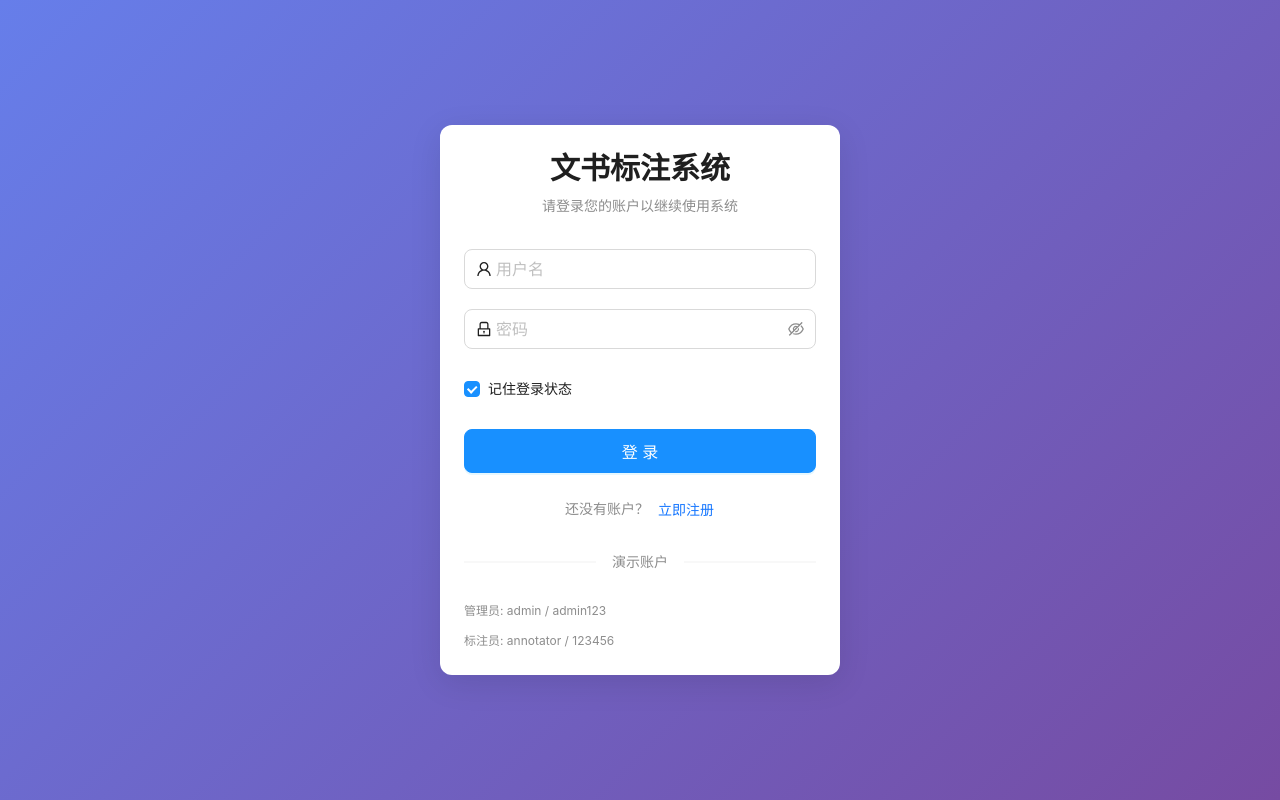
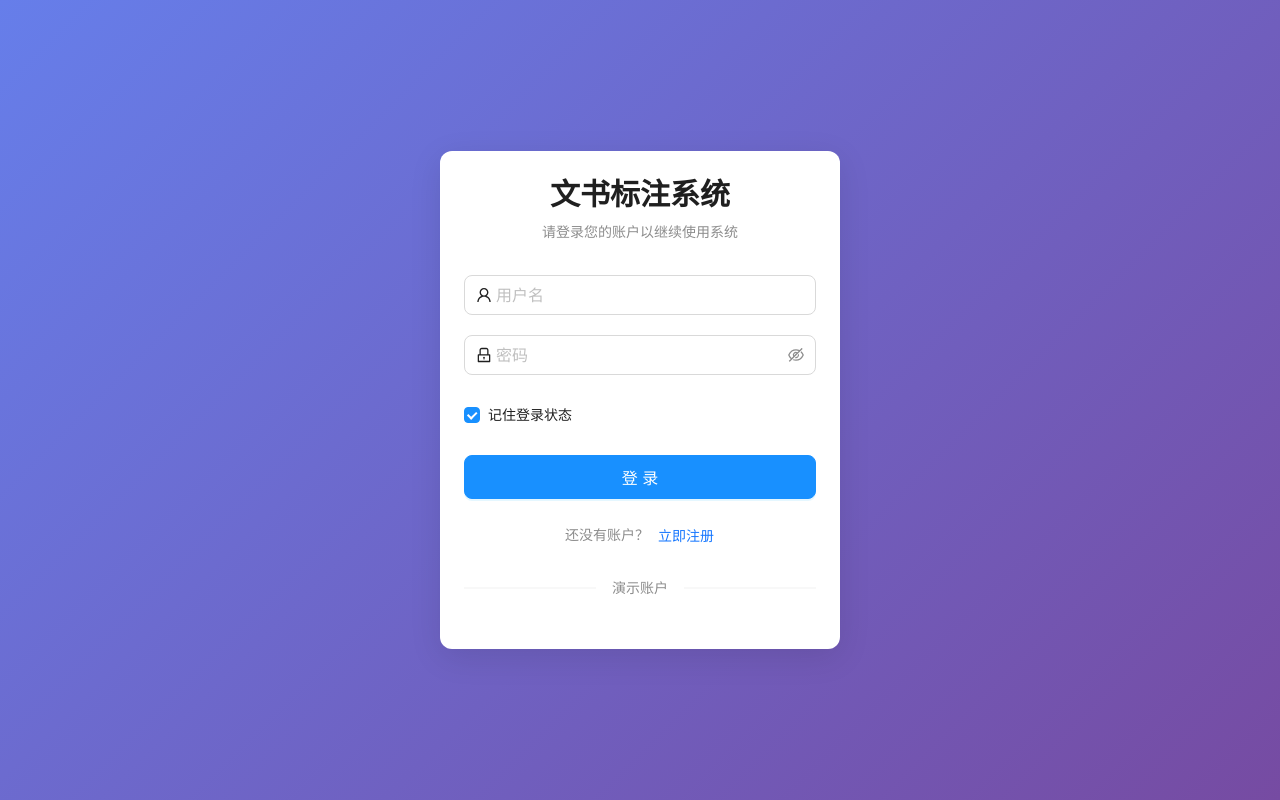
Before and after one commit to youayou-Lee/Annotator, a React (Vite) app in the folder frontend/: page /login in a window 1280 px wide. Built offline with nearby package versions, Linux system fonts and the light colour scheme.

Commit message:
小修页面内容

```diff
--- a/frontend/src/pages/Annotation/components/AnnotationFormRenderer.tsx
+++ b/frontend/src/pages/Annotation/components/AnnotationFormRenderer.tsx
@@ -679,7 +679,7 @@ const AnnotationFormRenderer: React.FC<AnnotationFormRendererProps> = ({
       {/* 全局错误提示 */}
       {errorFields > 0 && (
         <Alert
-          message="表单验证错误"
+          message="表单验证错误,详情请按F12查看"
           description={`发现 ${errorFields} 个字段存在验证错误，请检查并修正。`}
           type="error"
           showIcon
--- a/frontend/src/pages/Login/index.tsx
+++ b/frontend/src/pages/Login/index.tsx
@@ -131,12 +131,7 @@ const Login: React.FC = () => {
           </Divider>
 
           <Space direction="vertical" style={{ width: '100%' }}>
-            <Text type="secondary" style={{ fontSize: '12px' }}>
-              管理员: admin / admin123
-            </Text>
-            <Text type="secondary" style={{ fontSize: '12px' }}>
-              标注员: annotator / 123456
-            </Text>
+
           </Space>
         </Card>
       </div>
```
